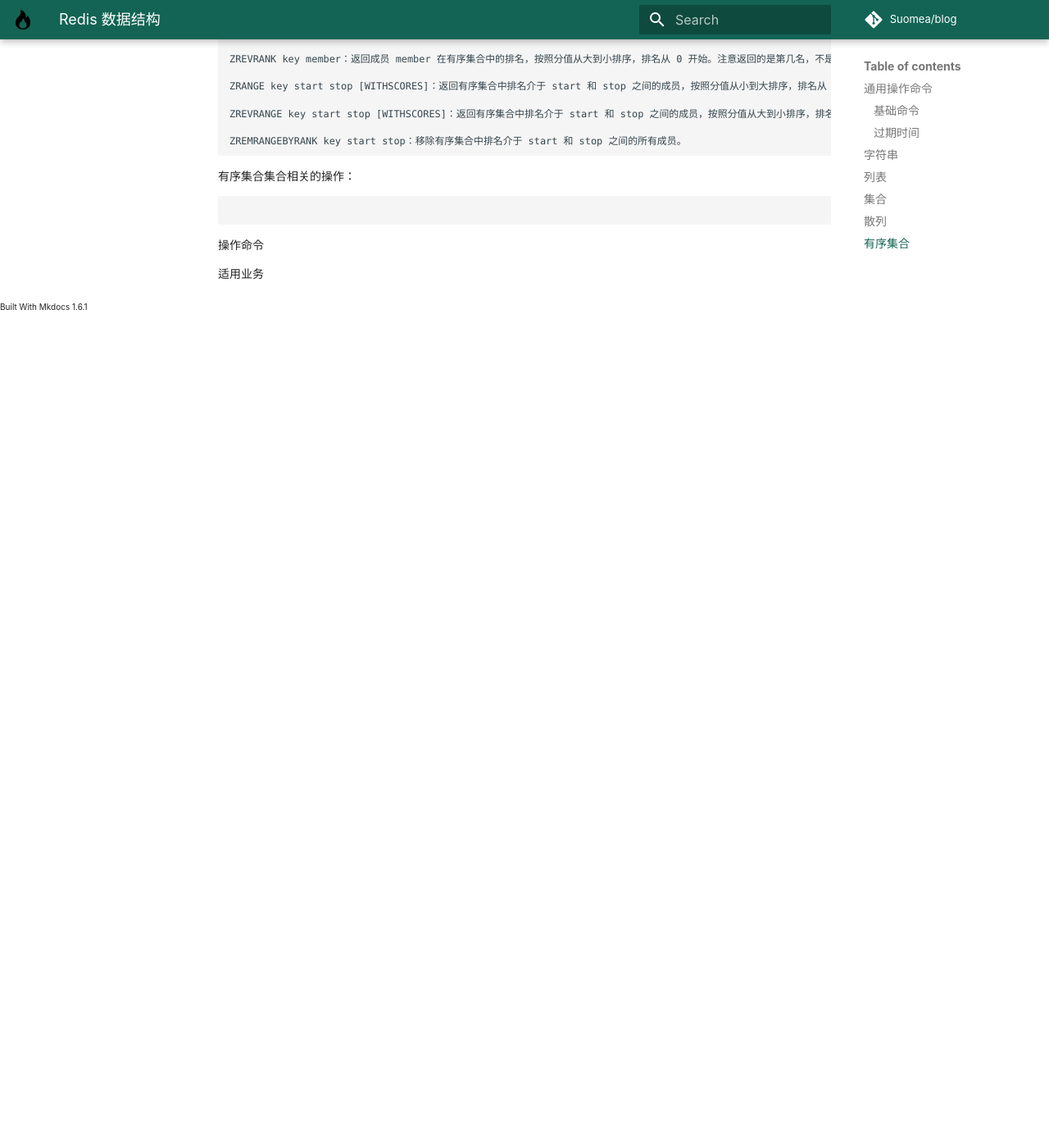
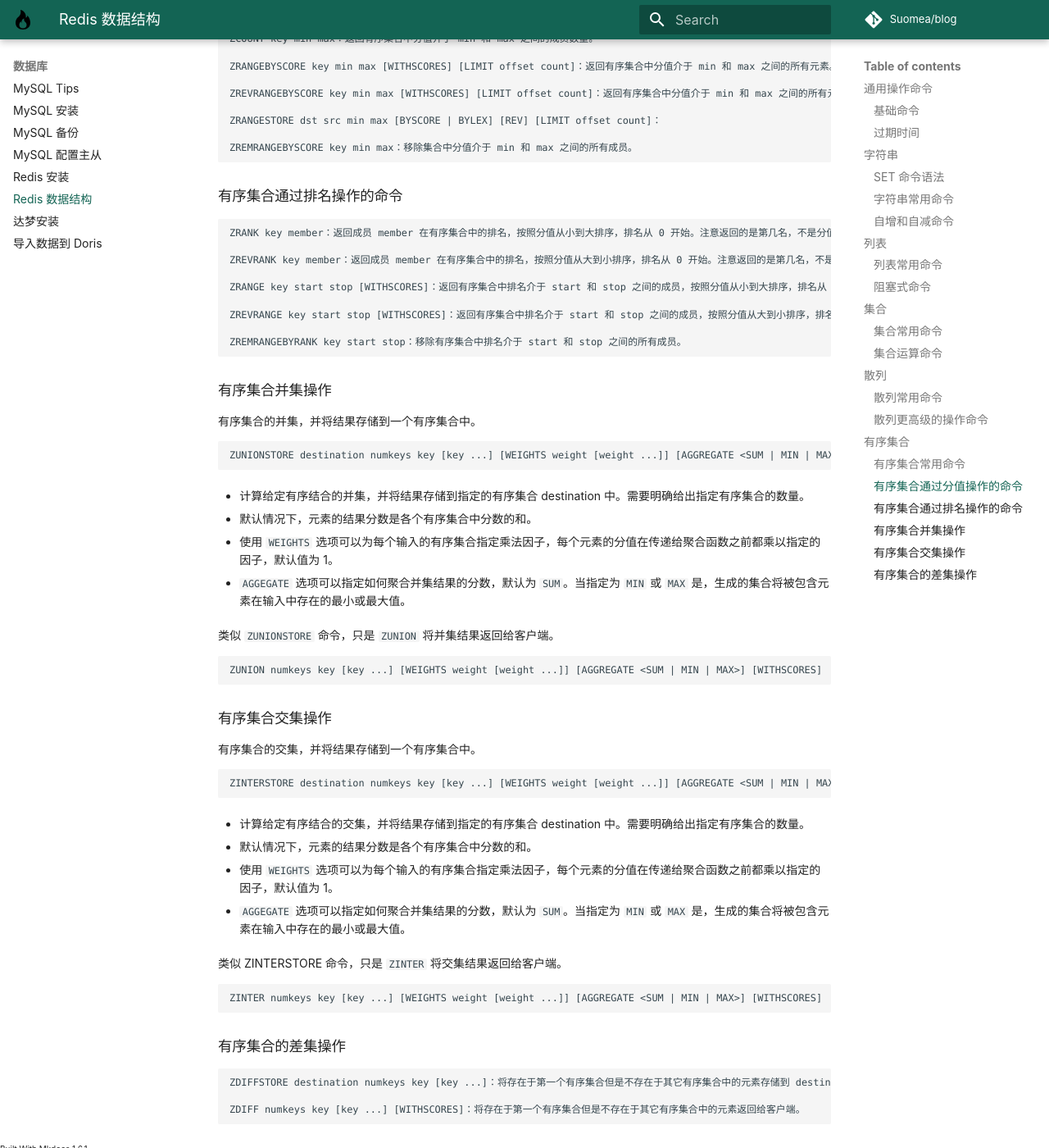
Before and after one commit to Suomea/blog, an MkDocs documentation site: the page built from docs/Redis/Redis 数据结构.md, in a window 1280 px wide and 1400 px high, scrolled down 4940 px. Shown: the whole window at 82% size. Built offline with MkDocs 1.6.1 and Material for MkDocs 9.7.7, drawn with Linux system fonts in a browser that asks for light colours; some web fonts are replaced; comment, search, counter and statistics services are not loaded; before the commit the page ends 5320 px from its top, so only the background shows below that; some of the changed text lies outside the part shown.

Commit message:
更新数据库相关笔记。

````diff
--- a/docs/Redis/Redis 数据结构.md
+++ b/docs/Redis/Redis 数据结构.md
@@ -79,42 +81,42 @@ SET key value [NX | XX] [GET] [EX seconds | PX milliseconds | EXAT unix-time-
 
 - `GET` 返回键原来的值，如果之前不存在则返回 `nil`。
 
-字符串操作命令：
+### 字符串常用命令
 ```
-GET key-name：获取键的值
+GET key：获取键的值
 
-MSET key-name value [key-name value ...]：同时设置多个键值
+MSET key value [key value ...]：同时设置多个键值
 
-MGET key-name [key-name ...]：同时获取多个键的值
+MGET key [key ...]：同时获取多个键的值
 
-GETRANGE key-name start end：获取值的指定取键，0 表示第一个字符，-1 表示最后一个字符，-2 表示倒数第二个字符
+GETRANGE key start end：获取值的指定取键，0 表示第一个字符，-1 表示最后一个字符，-2 表示倒数第二个字符
 
-GETDEL key-name：获取值并删除键
+GETDEL key：获取值并删除键
 
-APPEND key-name value：在键的值后面追加 value，即使即使键不存在也不影响
+APPEND key value：在键的值后面追加 value，即使即使键不存在也不影响
 ```
 
 当用户将一个值存储到 Redis 字符串里面的时候，如果这个值可以被解释为十进制整数或者浮点数，那么 Redis 会察觉到这一点，并允许用户对这个字符串执行各种 `INCT *` 和 `DECR *` 操作。
 
 如果用户对一个不存在的键或者一个保存了空串的键执行自增或自减操作，那么 Redis 在执行操作的时候会将这个键值当作是 0 来处理。如果尝试对一个值无法被解释为整数或者浮点数的字符串执行自增或自减操作，那么 Redis 将返回一个错误。
 
-自增和自减的命令：
+### 自增和自减命令
 ```
-INCR key-name: 将键存储的值加上 1，只能用于整数
+INCR key: 将键存储的值加上 1，只能用于整数
 
-DECR key-name：将键存储的值减去 1，只能用于整数
+DECR key：将键存储的值减去 1，只能用于整数
 
-INCRBY key-name amount：将键存储的值加上整数 amount，只能用于整数
+INCRBY key amount：将键存储的值加上整数 amount，只能用于整数
 
-DECRBY key-name amount：将键存储的值减去整数 amount，只能用于整数
+DECRBY key amount：将键存储的值减去整数 amount，只能用于整数
 
-INCRBYFLOAT key-name amount：将键存储的值加上 amount，amount 可以是浮点数
+INCRBYFLOAT key amount：将键存储的值加上 amount，amount 可以是浮点数
 ```
 
 ## 列表
 Redis 列表允许用户从序列的两端推入或弹出元素，获取列表元素，以及执行各种常见的列表操作。
 
-列表常用的命令：
+### 列表常用命令
 ```
 RPUSH key val [val ...]：将一个或多个值推入列表的右端。
 
@@ -131,7 +133,7 @@ LRANGE key start end：返回列表中从 start 偏移量到 end 偏移量范围
 LTRIM key start end：对列表进行修剪，只保留从 start 偏移量到 end 偏移量范围内的元素，包括 start 和 end，0 表示最左边的元素，-1 表示最右边的元素。
 ```
 
-阻塞命令：
+### 阻塞式命令
 ```
 BLPOP/BRPOP key [key ...] timeout
 ```
@@ -163,7 +165,7 @@ SPOP key：随机的移除集合中的元素，并返回被移除的元素。
 SMOVE src-key dst-key item：如果集合 sre-key 包含元素 item，那么从集合 src-key 里面移除 item，并将元素 item 添加到 dst-key 中；如果 item 被成功移除，那么命令返回 1，否则返回 0。
 ```
 
-集合运算命令：
+### 集合运算命令
 ```
 SDIFF key [key ...]：返回存在于第一个集合但不存在于其它集合的元素。
 
@@ -181,7 +183,7 @@ SUNIONSTORE dst-key key [key ...]：将所有集合中的元素存储到 dst-key
 ## 散列
 Redis 的散列可以将多个键值对存储到一个 Redis 键里面。
 
-散列常用命令：
+### 散列常用命令
 ```
 HSET key field valie [field valie ...]：设置散列里面指定的键值对，如果键已经在散列里面存在则覆盖值。
 
@@ -203,7 +205,7 @@ HLEN key：获取散列里面包含键的数量。
 ```
 
 
-散列更高级的操作命令：
+### 散列更高级的操作命令
 ```
 HINCRBY key field increment：将散列里面指定的键对应的值加上一个整数，如果键不存在则创建键，值默认为 0，然后相加。
 
@@ -213,7 +215,7 @@ HINCRBYFLOAT key field increment：将散列里面指的键对应的值加上一
 ## 有序集合
 和散列存储着键值之间的映射类似，有序集合也存储着成员与分值之间的映射，并提供了分值处理命令，以及根据分值大小有序地获取或扫描成员和分值的命令。
 
-在有序集合中有两个概念，分值和排名。类似考试的成绩单，成绩单的姓名对应有序集合中的元素，成绩对应有序集合元素的分值，排名对应有序集合中的排名。
+在有序集合中有三个概念，元素、分值和排名。类似考试的成绩单，成绩单的姓名对应有序集合中的元素，成绩单的成绩对应有序集合元素的分值，成绩单的排名对应有序集合中的排名。
 
 有序集合 `ZADD` 用命令：
 ```
@@ -226,8 +228,7 @@ ZADD key [NX | XX] score member [score member ...]
 
 - `XX` 仅当 member 存在时更新 score。如果 member 不存在则无操作。
 
-
-有序集合常用命令：
+### 有序集合常用命令
 ```
 ZREM key member [member ...]：从有序集合中删除给定的成员，并返回被移除成员的数量。
 
@@ -238,7 +239,7 @@ ZINCRBY key increment member：将有序集合中 member 成员的分值加上 i
 ZSOCRE key member：返回成员 member 的分值。
 ```
 
-有序集合通过分值操作的命令：
+### 有序集合通过分值操作的命令
 ```
 ZCOUNT key min max：返回有序集合中分值介于 min 和 max 之间的成员数量。
 
@@ -251,7 +252,7 @@ ZRANGESTORE dst src min max [BYSCORE | BYLEX] [REV] [LIMIT offset count]：
 ZREMRANGEBYSCORE key min max：移除集合中分值介于 min 和 max 之间的所有成员。
 ```
 
-有序集合通过排名操作的命令：
+### 有序集合通过排名操作的命令
 ```
 ZRANK key member：返回成员 member 在有序集合中的排名，按照分值从小到大排序，排名从 0 开始。注意返回的是第几名，不是分值。如果分值相等，则先插入的数据排名数值较小。
 
@@ -264,12 +265,47 @@ ZREVRANGE key start stop [WITHSCORES]：返回有序集合中排名介于 start
 ZREMRANGEBYRANK key start stop：移除有序集合中排名介于 start 和 stop 之间的所有成员。
 ```
 
-有序集合集合相关的操作：
+### 有序集合并集操作
+有序集合的并集，并将结果存储到一个有序集合中。
+```
+ZUNIONSTORE destination numkeys key [key ...] [WEIGHTS weight [weight ...]] [AGGREGATE <SUM | MIN | MAX>]
 ```
 
+- 计算给定有序结合的并集，并将结果存储到指定的有序集合 destination 中。需要明确给出指定有序集合的数量。
+
+- 默认情况下，元素的结果分数是各个有序集合中分数的和。
+
+- 使用 `WEIGHTS` 选项可以为每个输入的有序集合指定乘法因子，每个元素的分值在传递给聚合函数之前都乘以指定的因子，默认值为 1。
+
+- `AGGEGATE` 选项可以指定如何聚合并集结果的分数，默认为 `SUM`。当指定为 `MIN` 或 `MAX` 是，生成的集合将被包含元素在输入中存在的最小或最大值。
+
+类似 `ZUNIONSTORE` 命令，只是 `ZUNION` 将并集结果返回给客户端。
+```
+ZUNION numkeys key [key ...] [WEIGHTS weight [weight ...]] [AGGREGATE <SUM | MIN | MAX>] [WITHSCORES]
 ```
 
-操作命令
+### 有序集合交集操作
+有序集合的交集，并将结果存储到一个有序集合中。
+```
+ZINTERSTORE destination numkeys key [key ...] [WEIGHTS weight [weight ...]] [AGGREGATE <SUM | MIN | MAX>]
+```
 
+- 计算给定有序结合的交集，并将结果存储到指定的有序集合 destination 中。需要明确给出指定有序集合的数量。
 
-适用业务
+- 默认情况下，元素的结果分数是各个有序集合中分数的和。
+
+- 使用 `WEIGHTS` 选项可以为每个输入的有序集合指定乘法因子，每个元素的分值在传递给聚合函数之前都乘以指定的因子，默认值为 1。
+
+- `AGGEGATE` 选项可以指定如何聚合并集结果的分数，默认为 `SUM`。当指定为 `MIN` 或 `MAX` 是，生成的集合将被包含元素在输入中存在的最小或最大值。
+
+类似 ZINTERSTORE 命令，只是 `ZINTER` 将交集结果返回给客户端。
+```
+ZINTER numkeys key [key ...] [WEIGHTS weight [weight ...]] [AGGREGATE <SUM | MIN | MAX>] [WITHSCORES]
+```
+
+### 有序集合的差集操作
+```
+ZDIFFSTORE destination numkeys key [key ...]：将存在于第一个有序集合但是不存在于其它有序集合中的元素存储到 destination 有结合中。
+
+ZDIFF numkeys key [key ...] [WITHSCORES]：将存在于第一个有序集合但是不存在于其它有序集合中的元素返回给客户端。
+```
--- a/mkdocs.yml
+++ b/mkdocs.yml
@@ -47,10 +47,11 @@ markdown_extensions:
 nav:
   - 数据库:
       - MySQL/MySQL Tips.md
-      - MySQL/安装 MySQL.md
-      - MySQL/逻辑备份 MySQL.md
-      - MySQL/物理备份 MySQL.md
+      - MySQL/MySQL 安装.md
+      - MySQL/MySQL 备份.md
       - MySQL/MySQL 配置主从.md
+      - Redis/Redis 安装.md
+      - Redis/Redis 数据结构.md
       - DM/达梦安装.md
       - Doris/导入数据到 Doris.md
   - K8S:
````
Also changed, not shown: other parts of docs/Redis/Redis 数据结构.md (+13 -11 lines), docs/MySQL/MySQL 备份.md (renamed from docs/MySQL/物理备份 MySQL.md, +76 -5 lines), docs/MySQL/逻辑备份 MySQL.md (deleted, +0 -75 lines), docs/Redis/Redis 安装.md (renamed from docs/Redis/安装 Redis.md, +7 -12 lines), docs/MySQL/MySQL 安装.md (renamed from docs/MySQL/安装 MySQL.md), docs/PG/PG 清理 WAL 日志.md (renamed from docs/Linux/PG Tips.md), 1 other file.
